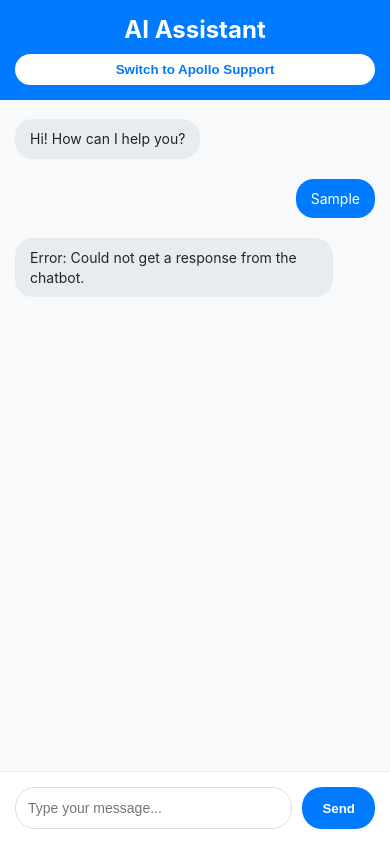
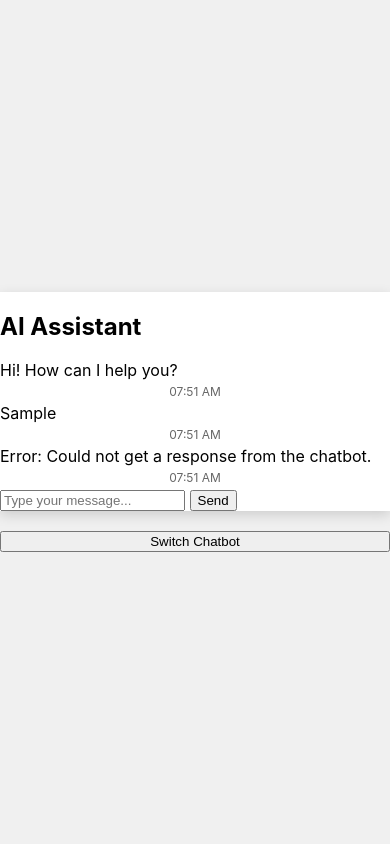
Before and after one commit to jayaraju-gorle/chatbot, a plain HTML site: page index.html in a window 390 px wide. Both pictures are taken after typing "Sample" into the empty fields and a click on the button "Send". Drawn offline with Linux system fonts and the light colour scheme; no server answers.

Commit message:
feat: enhance chat interface with major improvements
- Add side-by-side chat windows for desktop view
- Implement loading indicators for message processing
- Add input blocking during message processing
- Add message timestamps in local timezone
- Improve mobile/desktop responsive design

```diff
--- a/index.html
+++ b/index.html
@@ -7,18 +7,37 @@
     <link rel="stylesheet" href="style.css">
 </head>
 <body>
-    <div class="chat-container">
-        <div class="chat-header">
-            <h2>AI Assistant</h2>
-            <button id="chatToggle" class="toggle-button">Switch to Apollo Support</button>
+    <div class="chat-wrapper">
+        <!-- Generic Chatbot -->
+        <div class="chat-container" id="genericChat">
+            <div class="chat-header">
+                <h2>AI Assistant</h2>
+            </div>
+            <div class="chat-messages" id="genericMessages">
+                <!-- Messages will be added here dynamically -->
+            </div>
+            <div class="chat-input">
+                <input type="text" id="genericInput" placeholder="Type your message...">
+                <button id="genericSendButton">Send</button>
+            </div>
         </div>
-        <div class="chat-messages" id="chatMessages">
-            <!-- Messages will be added here dynamically -->
+
+        <!-- Apollo Support Chatbot - Hidden on mobile by default -->
+        <div class="chat-container" id="apolloChat">
+            <div class="chat-header">
+                <h2>Apollo247 Support</h2>
+            </div>
+            <div class="chat-messages" id="apolloMessages">
+                <!-- Messages will be added here dynamically -->
+            </div>
+            <div class="chat-input">
+                <input type="text" id="apolloInput" placeholder="Type your message...">
+                <button id="apolloSendButton">Send</button>
+            </div>
         </div>
-        <div class="chat-input">
-            <input type="text" id="userInput" placeholder="Type your message...">
-            <button id="sendButton">Send</button>
-        </div>
+
+        <!-- Mobile Toggle Button -->
+        <button id="chatToggle" class="toggle-button mobile-only">Switch Chatbot</button>
     </div>
     <script src="script.js"></script>
 </body>
--- a/script.js
+++ b/script.js
@@ -1,47 +1,85 @@
-const userInput = document.getElementById('userInput');
-const sendButton = document.getElementById('sendButton');
-const chatMessages = document.getElementById('chatMessages');
-const chatToggle = document.getElementById('chatToggle');
 const apiBaseUrl = 'https://ai-tools-backend-772545827002.asia-south1.run.app';
 
-let currentChatbot = 'generic'; // 'generic' or 'apollo'
+class ChatManager {
+    constructor(type) {
+        this.type = type;
+        this.container = document.getElementById(`${type}Chat`);
+        this.messages = document.getElementById(`${type}Messages`);
+        this.input = document.getElementById(`${type}Input`);
+        this.sendButton = document.getElementById(`${type}SendButton`);
+        this.isProcessing = false;
 
-// Function to add a message to the chat display
-function addMessage(message, sender) {
+        this.setupEventListeners();
+        this.addInitialMessage();
+    }
+
+    setupEventListeners() {
+        this.sendButton.addEventListener('click', () => this.sendMessage());
+        this.input.addEventListener('keypress', (event) => {
+            if (event.key === 'Enter') {
+                this.sendMessage();
+            }
+        });
+    }
+
+    addInitialMessage() {
+        const initialMessage = this.type === 'generic'
+            ? "Hi! How can I help you?"
+            : "Welcome to Apollo247 Support! Please provide your order number for assistance.";
+        this.addMessage(initialMessage, 'bot');
+    }
+
+    createLoadingIndicator() {
+        const loadingDiv = document.createElement('div');
+        loadingDiv.className = 'loading-indicator';
+        for (let i = 0; i < 3; i++) {
+            const dot = document.createElement('div');
+            dot.className = 'loading-dot';
+            loadingDiv.appendChild(dot);
+        }
+        return loadingDiv;
+    }
+
+    formatTimestamp(date) {
+        return date.toLocaleTimeString([], { hour: '2-digit', minute: '2-digit' });
+    }
+
+    addMessage(message, sender, timestamp = new Date()) {
         const messageDiv = document.createElement('div');
         messageDiv.classList.add(sender === 'user' ? 'user-message' : 'bot-message');
+
+        const timestampDiv = document.createElement('div');
+        timestampDiv.classList.add('timestamp');
+        timestampDiv.textContent = this.formatTimestamp(timestamp);
+
         const bubble = document.createElement('div');
         bubble.classList.add('message-bubble');
         bubble.textContent = message;
+
         messageDiv.appendChild(bubble);
-    chatMessages.appendChild(messageDiv);
-    chatMessages.scrollTop = chatMessages.scrollHeight;
+        messageDiv.appendChild(timestampDiv);
+        this.messages.appendChild(messageDiv);
+        this.messages.scrollTop = this.messages.scrollHeight;
     }
 
-// Function to toggle between chatbots
-function toggleChatbot() {
-    currentChatbot = currentChatbot === 'generic' ? 'apollo' : 'generic';
-    chatToggle.textContent = `Switch to ${currentChatbot === 'generic' ? 'Apollo Support' : 'Generic Chat'}`;
-
-    // Clear chat history when switching
-    chatMessages.innerHTML = '';
-
-    // Add initial message based on chatbot type
-    const initialMessage = currentChatbot === 'generic'
-        ? "Hi! How can I help you?"
-        : "Welcome to Apollo247 Support! Please provide your order number for assistance.";
-    addMessage(initialMessage, 'bot');
+    setProcessingState(isProcessing) {
+        this.isProcessing = isProcessing;
+        this.input.disabled = isProcessing;
+        this.sendButton.disabled = isProcessing;
     }
 
-// Function to send the user's message to the API and handle the response
-async function sendMessage() {
-    const userMessage = userInput.value.trim();
-    if (userMessage === '') return;
+    async sendMessage() {
+        const userMessage = this.input.value.trim();
+        if (userMessage === '' || this.isProcessing) return;
 
-    addMessage(userMessage, 'user');
-    userInput.value = '';
+        this.setProcessingState(true);
+        this.addMessage(userMessage, 'user');
+        this.input.value = '';
 
-    const endpoint = currentChatbot === 'generic' ? '/text' : '/support';
+        const loadingIndicator = this.createLoadingIndicator();
+        this.messages.appendChild(loadingIndicator);
+
+        const endpoint = this.type === 'generic' ? '/text' : '/support';
 
         try {
             const response = await fetch(`${apiBaseUrl}${endpoint}`, {
@@ -57,23 +95,35 @@ async function sendMessage() {
             }
 
             const data = await response.json();
-        const botResponse = data.result;
-        addMessage(botResponse, 'bot');
+            this.messages.removeChild(loadingIndicator);
+            this.addMessage(data.result, 'bot');
 
         } catch (error) {
             console.error('Error:', error);
-        addMessage('Error: Could not get a response from the chatbot.', 'bot');
+            this.messages.removeChild(loadingIndicator);
+            this.addMessage('Error: Could not get a response from the chatbot.', 'bot');
+        }
+
+        this.setProcessingState(false);
     }
 }
 
-// Event listeners
-sendButton.addEventListener('click', sendMessage);
-chatToggle.addEventListener('click', toggleChatbot);
-userInput.addEventListener('keypress', (event) => {
-    if (event.key === 'Enter') {
-        sendMessage();
+// Mobile toggle functionality
+const chatToggle = document.getElementById('chatToggle');
+const genericChat = document.getElementById('genericChat');
+const apolloChat = document.getElementById('apolloChat');
+
+let currentMobileChat = 'generic';
+
+chatToggle.addEventListener('click', () => {
+    if (window.innerWidth <= 768) {
+        currentMobileChat = currentMobileChat === 'generic' ? 'apollo' : 'generic';
+        genericChat.style.display = currentMobileChat === 'generic' ? 'flex' : 'none';
+        apolloChat.style.display = currentMobileChat === 'apollo' ? 'flex' : 'none';
+        chatToggle.textContent = `Switch to ${currentMobileChat === 'generic' ? 'Apollo Support' : 'Generic Chat'}`;
     }
 });
 
-// Initial message
-addMessage("Hi! How can I help you?", "bot");
+// Initialize both chat managers
+const genericChatManager = new ChatManager('generic');
+const apolloChatManager = new ChatManager('apollo');
--- a/style.css
+++ b/style.css
@@ -8,9 +8,17 @@ body {
     margin: 0;
 }
 
+.chat-wrapper {
+    display: flex;
+    gap: 20px;
+    width: 100%;
+    max-width: 1200px;
+    padding: 20px;
+    box-sizing: border-box;
+}
+
 .chat-container {
-    width: 100%;
-    max-width: 400px;
+    flex: 1;
     border-radius: 12px;
     box-shadow: 0 4px 12px rgba(0, 0, 0, 0.15);
     background-color: #fff;
@@ -18,110 +26,81 @@ body {
     display: flex;
     flex-direction: column;
     height: 90vh;
-    margin: 20px;
 }
 
-.chat-header {
-    background-color: #007bff;
-    color: white;
-    padding: 15px;
-    text-align: center;
+/* Existing styles remain the same */
+
+/* Loading indicator styles */
+.loading-indicator {
     display: flex;
-    flex-direction: column;
-    gap: 10px;
+    align-items: center;
+    gap: 4px;
+    padding: 10px;
+    margin: 10px 0;
 }
 
-.chat-header h2 {
-    margin: 0;
+.loading-dot {
+    width: 8px;
+    height: 8px;
+    background-color: #007bff;
+    border-radius: 50%;
+    animation: bounce 1.4s infinite ease-in-out;
 }
 
-.toggle-button {
-    padding: 8px 16px;
-    background-color: #ffffff;
-    color: #007bff;
-    border: none;
-    border-radius: 20px;
-    cursor: pointer;
-    font-weight: 600;
-    transition: background-color 0.3s;
+.loading-dot:nth-child(1) { animation-delay: -0.32s; }
+.loading-dot:nth-child(2) { animation-delay: -0.16s; }
+
+@keyframes bounce {
+    0%, 80%, 100% { transform: scale(0); }
+    40% { transform: scale(1.0); }
 }
 
-.toggle-button:hover {
-    background-color: #f0f0f0;
+/* Timestamp styles */
+.timestamp {
+    font-size: 12px;
+    color: #666;
+    margin: 4px 8px;
+    text-align: center;
 }
 
-.chat-messages {
-    padding: 15px;
-    overflow-y: auto;
-    flex-grow: 1;
-    background-color: #f8f9fa;
+/* Input disabled state */
+.chat-input input:disabled {
+    background-color: #f5f5f5;
+    cursor: not-allowed;
 }
 
-.chat-input {
-    display: flex;
-    padding: 15px;
-    border-top: 1px solid #eee;
-    background-color: #fff;
+.chat-input button:disabled {
+    background-color: #cccccc;
+    cursor: not-allowed;
 }
 
-.chat-input input {
-    flex-grow: 1;
-    padding: 12px;
-    border: 1px solid #ddd;
-    border-radius: 20px;
-    margin-right: 10px;
-    font-size: 14px;
+/* Mobile styles */
+@media (max-width: 768px) {
+    .chat-wrapper {
+        padding: 0;
     }
 
-.chat-input button {
-    padding: 8px 20px;
-    background-color: #007bff;
-    color: white;
-    border: none;
-    border-radius: 20px;
-    cursor: pointer;
-    font-weight: 600;
-    transition: background-color 0.3s;
+    .chat-container {
+        height: 100vh;
+        border-radius: 0;
     }
 
-.chat-input button:hover {
-    background-color: #0056b3;
+    #apolloChat {
+        display: none;
     }
 
-.message-bubble {
-    padding: 10px 15px;
-    border-radius: 18px;
-    display: inline-block;
-    max-width: 80%;
-    margin: 4px 0;
-    font-size: 14px;
-    line-height: 1.4;
+    .mobile-only {
+        display: block;
     }
 
-.user-message {
-    text-align: right;
-    margin-bottom: 12px;
+    .chat-wrapper {
+        flex-direction: column;
+    }
 }
 
-.user-message .message-bubble {
-    background-color: #007bff;
-    color: white;
-}
-
-.bot-message {
-    text-align: left;
-    margin-bottom: 12px;
-}
-
-.bot-message .message-bubble {
-    background-color: #e9ecef;
-    color: #212529;
-}
-
-@media (max-width: 480px) {
-    .chat-container {
-        height: 100vh;
-        margin: 0;
-        border-radius: 0;
+/* Desktop styles */
+@media (min-width: 769px) {
+    .mobile-only {
+        display: none;
     }
 }
```
Lines whose indentation alone changed are shown as unchanged.
